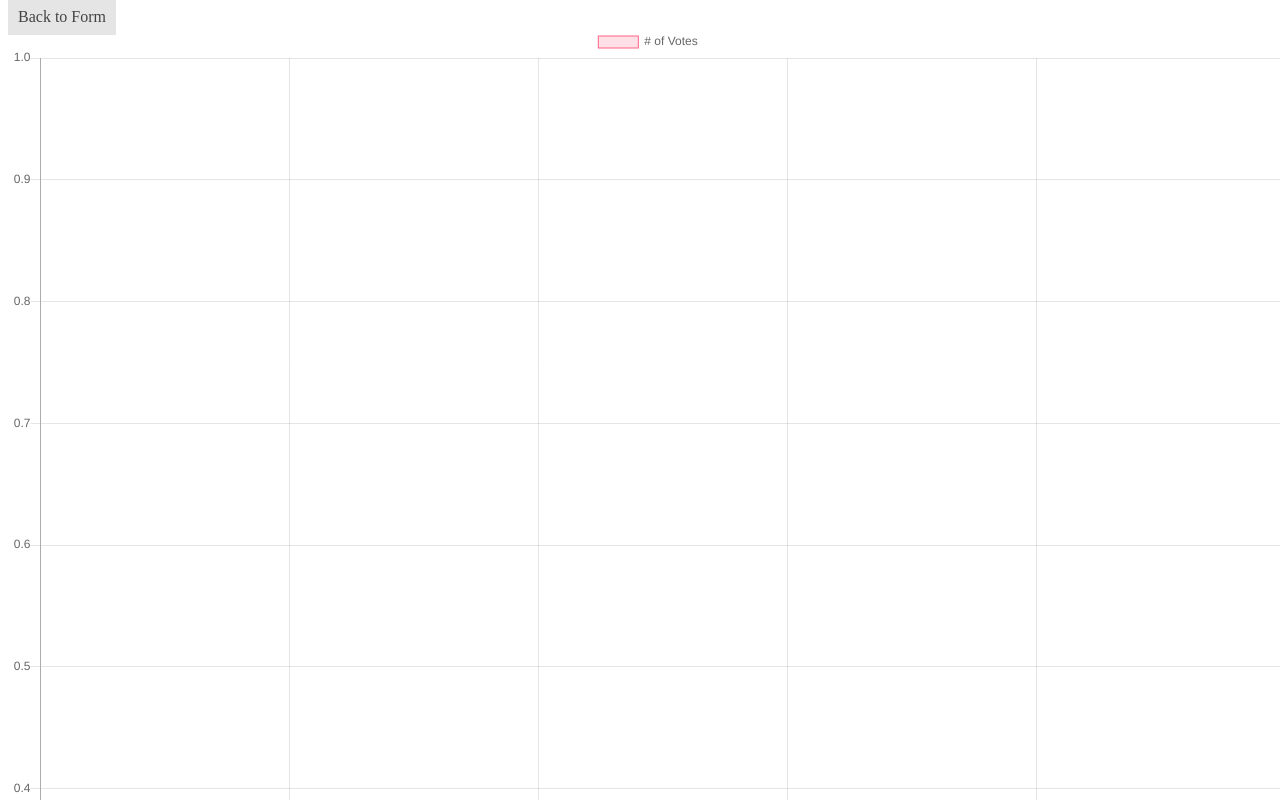
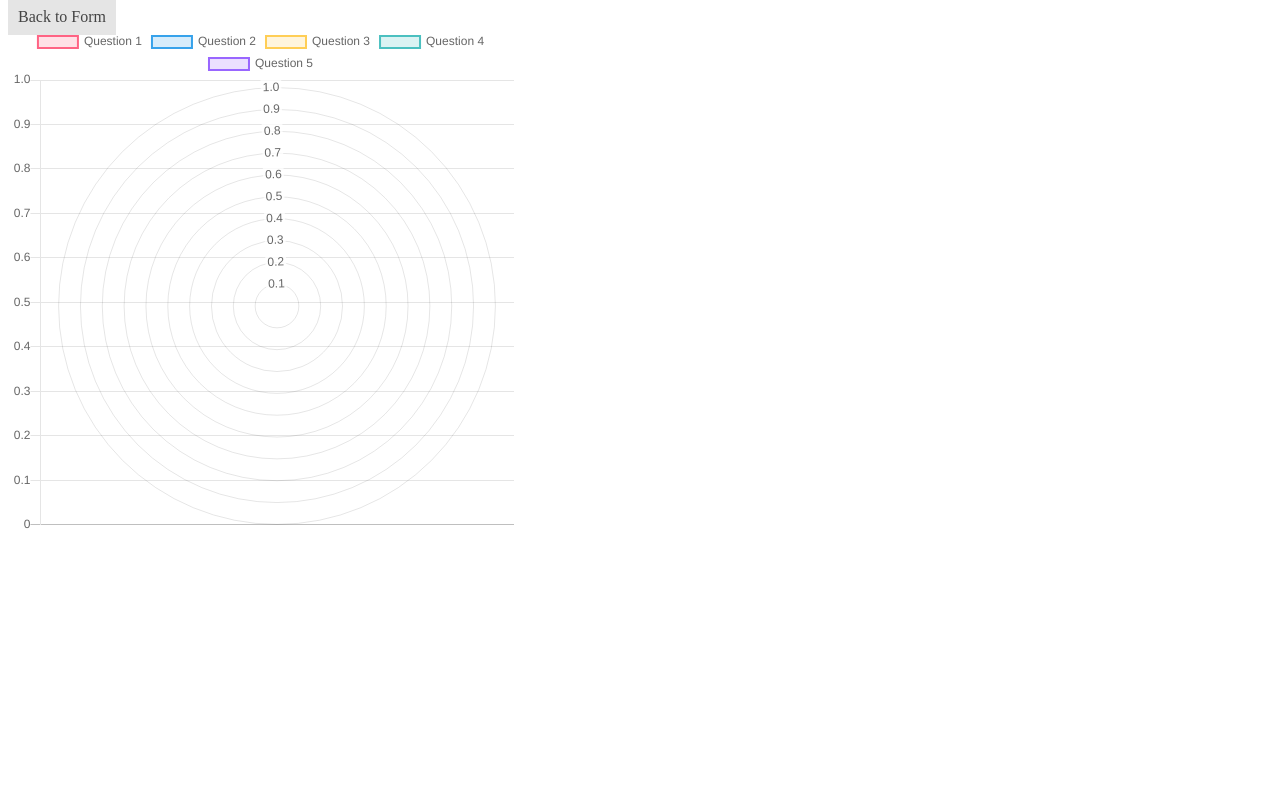
Before and after one commit to tylerwoodcook/url-parameters, a plain HTML site: page url-params-test.html in a window 1280 px wide. Shown: the top 800 px of the page. Drawn offline with Linux system fonts and the light colour scheme.

Commit message:
Update url-params-test.html

```diff
--- a/url-params-test.html
+++ b/url-params-test.html
@@ -4,9 +4,13 @@
 
 <body>
     <!-- Back button -->
-    <a href="index.html" style="background-color: #e5e5e5; padding: 10px; color: #444; margin: 0; text-decoration: none;">Back to Form</a>
+    <a href="index.html"
+        style="background-color: #e5e5e5; padding: 10px; color: #444; margin: 0; text-decoration: none;">Back to
+        Form</a>
     <!-- Chart Canvas -->
-    <canvas id="myChart" width="400" height="400"></canvas>
+    <div style="width: 40%;">
+        <canvas id="myChart" width="400" height="400"></canvas>
+    </div>
 
     <!-- Get URL Parameters -->
     <script>
@@ -28,7 +32,7 @@
     <script>
         var ctx = document.getElementById('myChart').getContext('2d');
         var myChart = new Chart(ctx, {
-            type: 'bar',
+            type: 'polarArea',
             data: {
                 labels: ['Question 1', 'Question 2', 'Question 3', 'Question 4', 'Question 5'],
                 datasets: [{
@@ -48,7 +52,7 @@
                         'rgba(75, 192, 192, 1)',
                         'rgba(153, 102, 255, 1)'
                     ],
-                    borderWidth: 1
+                    borderWidth: 2
                 }]
             },
             options: {
```
